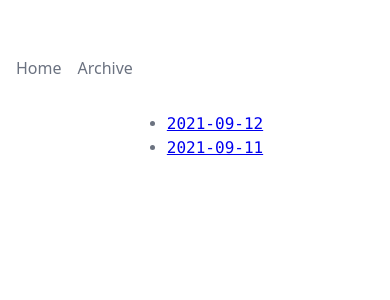
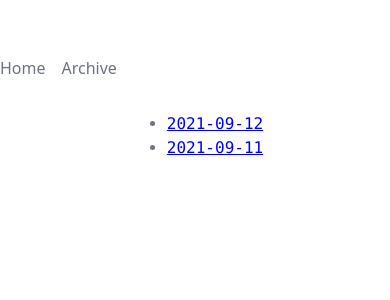
Before and after one commit to darrenjennings/workart, a Vue app in the folder client/: page /archive in a window 390 px wide. Shown: the top 300 px of the page. Built offline with nearby package versions, Linux system fonts and the light colour scheme.

Commit message:
refactor(*): general code cleanup
* remove unused styles
* add eslint preference for vetur
* componentize
* add types

```diff
--- a/client/src/App.vue
+++ b/client/src/App.vue
@@ -1,38 +1,12 @@
 <template>
-  <div class="w-full max-w-4xl mx-auto">
-    <div class="lg:flex">
-      <div
-        class="
-          min-w-0
-          w-full
-          flex-auto
-          lg:static lg:max-h-full lg:overflow-visible
-        "
-      >
-        <div class="w-full flex justify-center">
-          <main
-            class="min-w-0 flex-auto px-4 sm:px-6 xl:px-8 pt-10 pb-24 lg:pb-16"
-          >
-            <nav class="w-800px mx-auto flex flex-row">
-              <ol class="flex my-4">
-                <li><router-link :to="{ name: 'Home' }">Home</router-link></li>
-                <li class="ml-4">
-                  <router-link :to="{ name: 'Archive' }">Archive</router-link>
-                </li>
-              </ol>
-            </nav>
-            <div class="container flex justify-center">
-              <router-view />
-            </div>
-          </main>
-        </div>
-      </div>
+  <main class="pt-10">
+    <TheNav class="mx-auto" />
+    <div class="flex justify-center">
+      <router-view />
     </div>
-  </div>
+  </main>
 </template>
 
-<style scoped>
-.w-800px {
-  width: 600px;
-}
-</style>
+<script lang="ts" setup>
+import TheNav from "./components/TheNav.vue";
+</script>
--- a/client/src/components/Art.vue
+++ b/client/src/components/Art.vue
@@ -49,10 +49,12 @@ const board: Ref<ArtBoard> = ref({
 
 function paint(x: number, y: number, color: string, el: HTMLElement) {
   const cellData = { color };
-  if (!board.value.grid[x]) {
+  if (board.value?.grid && !board.value?.grid[x]) {
     board.value.grid[x] = { [y]: cellData };
   } else {
-    board.value.grid[x][y] = cellData;
+    if (board.value?.grid?.[x]) {
+      board.value.grid[x][y] = cellData;
+    }
   }
   el.style.backgroundColor = color;
   emit("update", x, y, color);
--- /dev/null
+++ b/client/src/components/TheNav.vue
@@ -0,0 +1,16 @@
+<template>
+  <nav class="flex">
+    <ol class="flex my-4">
+      <li><router-link :to="{ name: 'Home' }">Home</router-link></li>
+      <li class="ml-4">
+        <router-link :to="{ name: 'Archive' }">Archive</router-link>
+      </li>
+    </ol>
+  </nav>
+</template>
+
+<style scoped>
+nav {
+  width: 600px;
+}
+</style>
--- a/client/src/main.ts
+++ b/client/src/main.ts
@@ -6,12 +6,6 @@ import Archive from "./views/Archive.vue";
 import "./index.css";
 import { createRouter, createWebHistory } from "vue-router";
 import Api from "./service/api";
-
-declare module "@vue/runtime-core" {
-  export interface ComponentCustomProperties {
-    $api: Api;
-  }
-}
 
 const router = createRouter({
   history: createWebHistory(),
--- a/client/src/views/Archive.vue
+++ b/client/src/views/Archive.vue
@@ -7,12 +7,9 @@
 </template>
 
 <script setup lang="ts">
-function getDaysArray(start, end) {
-  for (
-    var arr = [], dt = new Date(start);
-    dt <= end;
-    dt.setDate(dt.getDate() + 1)
-  ) {
+function getDaysArray(start: Date, end: Date) {
+  const arr = [];
+  for (const dt = new Date(start); dt <= end; dt.setDate(dt.getDate() + 1)) {
     arr.push(new Date(dt));
   }
   return arr;
@@ -24,7 +21,6 @@ const datesISO = dates.map((d) => d.toISOString().split("T")[0]).reverse();
 
 <style scoped>
 * {
-  /* font-family: monospace !important; */
   all: revert;
 }
 </style>
--- a/client/src/views/Home.vue
+++ b/client/src/views/Home.vue
@@ -1,6 +1,7 @@
 <template>
-  <div>
-    <input v-model="color" class="absolute top-0 left-0" type="color" />
+  <div class="absolute top-0 left-0">
+    <input v-model="color" type="color" />
+  </div>
   <Art
     :key="artboard.timestamp"
     class="w-full"
@@ -9,7 +10,6 @@
     :color="color"
     @update="onArtUpdate"
   />
-  </div>
 </template>
 
 <script lang="ts">
@@ -20,19 +20,19 @@ import { onMounted, ref, inject } from "vue";
 
 export default {
   components: { Art },
-  setup(props, config) {
-    const $api: Api = inject("$api");
-    const artboard = ref(null);
+  setup() {
+    const $api = inject<Api>("$api");
+    const artboard = ref<ArtBoard | null>(null);
     const color = ref("#000000");
 
     onMounted(() => {
-      $api.get("/api").then((res) => {
+      $api?.get("/api").then((res) => {
         artboard.value = res;
       });
     });
 
-    async function onArtUpdate(x, y, color) {
-      const board = await $api.post("/api", {
+    async function onArtUpdate(x: number, y: number, color: string) {
+      const board = await $api?.post("/api", {
         x,
         y,
         color,
--- a/client/src/views/ViewArtBoard.vue
+++ b/client/src/views/ViewArtBoard.vue
@@ -22,8 +22,8 @@ export default {
   components: { Art },
   setup(props, config) {
     const route = useRoute();
-    const $api: Api = inject("$api");
-    const artboard = ref(null);
+    const $api = inject<Api>("$api");
+    const artboard = ref<ArtBoard | null>(null);
     const color = ref("#000000");
 
     onMounted(() => {
```
Also changed, not shown: client/.eslintrc.js (added). Lines whose indentation alone changed are shown as unchanged.
